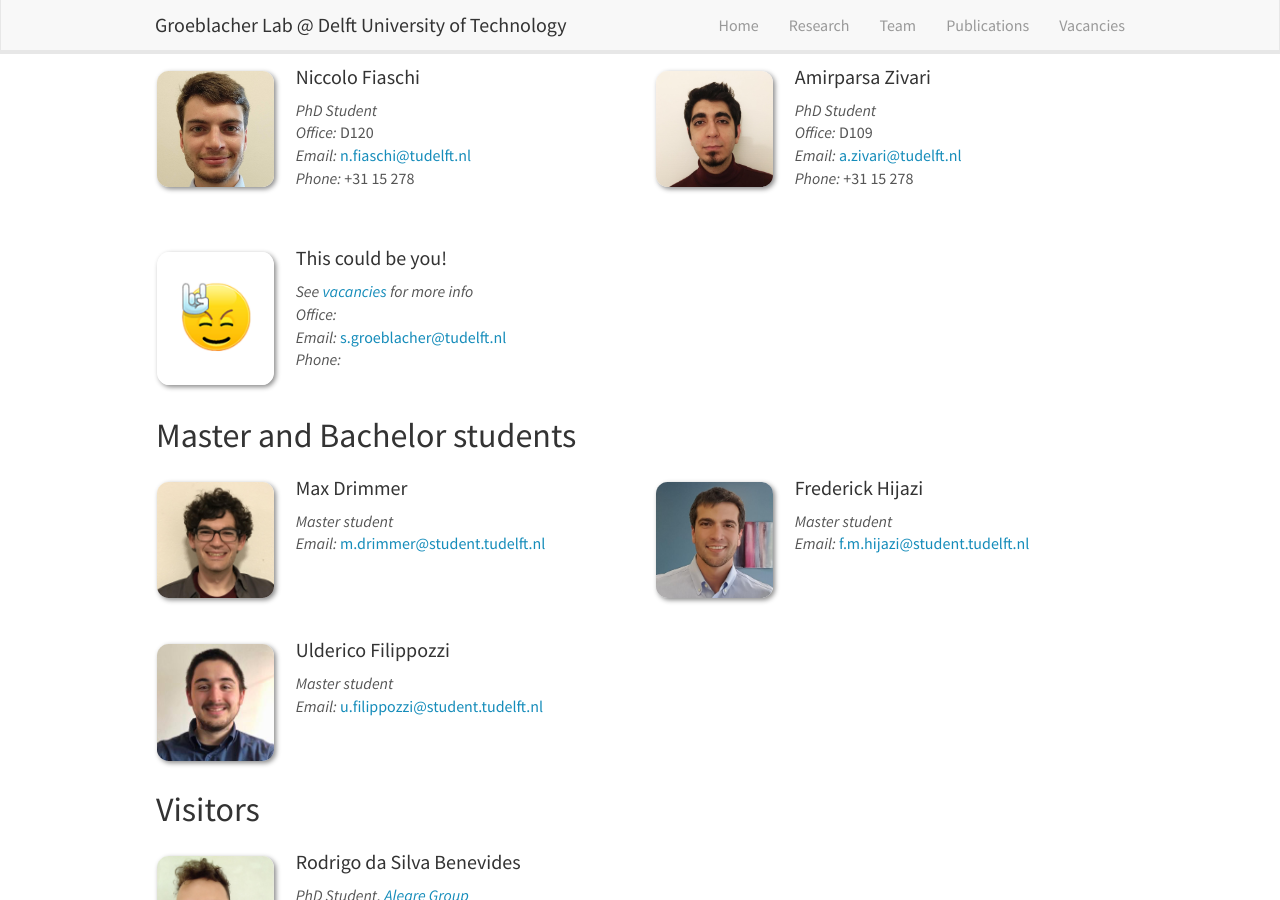
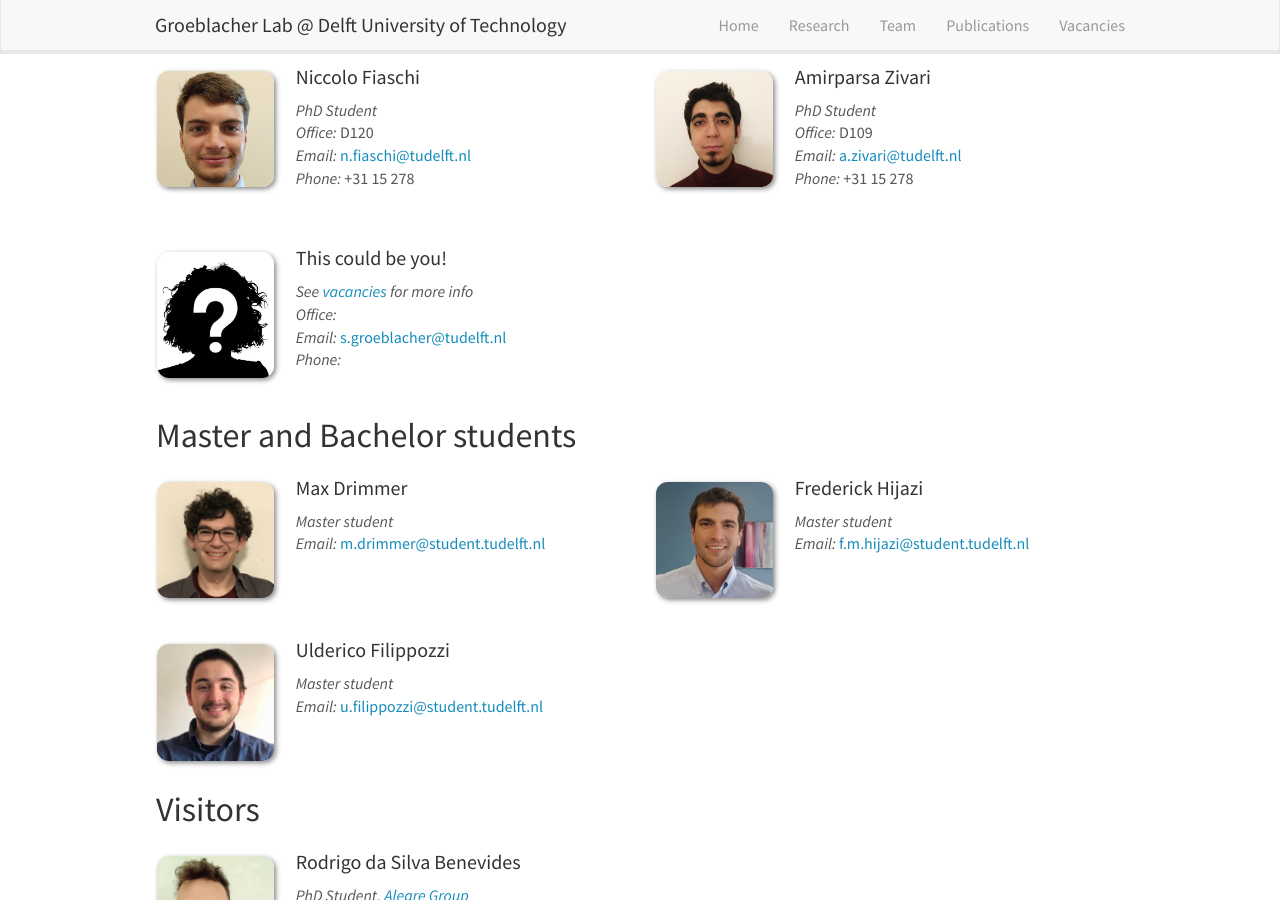
Before and after one commit to sgroeblacher/groeblacherlab, a Jekyll site: the page built from _pages/team.md, in a window 1280 px wide and 900 px high, scrolled down 1102 px. Built offline with Jekyll 4.4.1, drawn with Linux system fonts in a browser that asks for light colours; nearby versions of some CDN libraries.

Commit message:
modified:   _data/team_members.yml 	new file:   images/teampic/Anon.jpg

```diff
--- a/_data/team_members.yml
+++ b/_data/team_members.yml
@@ -105,7 +105,7 @@
   number_educ: 0
 
 - name: "This could be you!"
-  photo: rock.jpg
+  photo: Anon.jpg
   info: See <a href="/groeblacherlab/vacancies">vacancies</a> for more info
   email: s.groeblacher@tudelft.nl
   CV: 0
```
Also changed, not shown: images/teampic/Anon.jpg (added).
